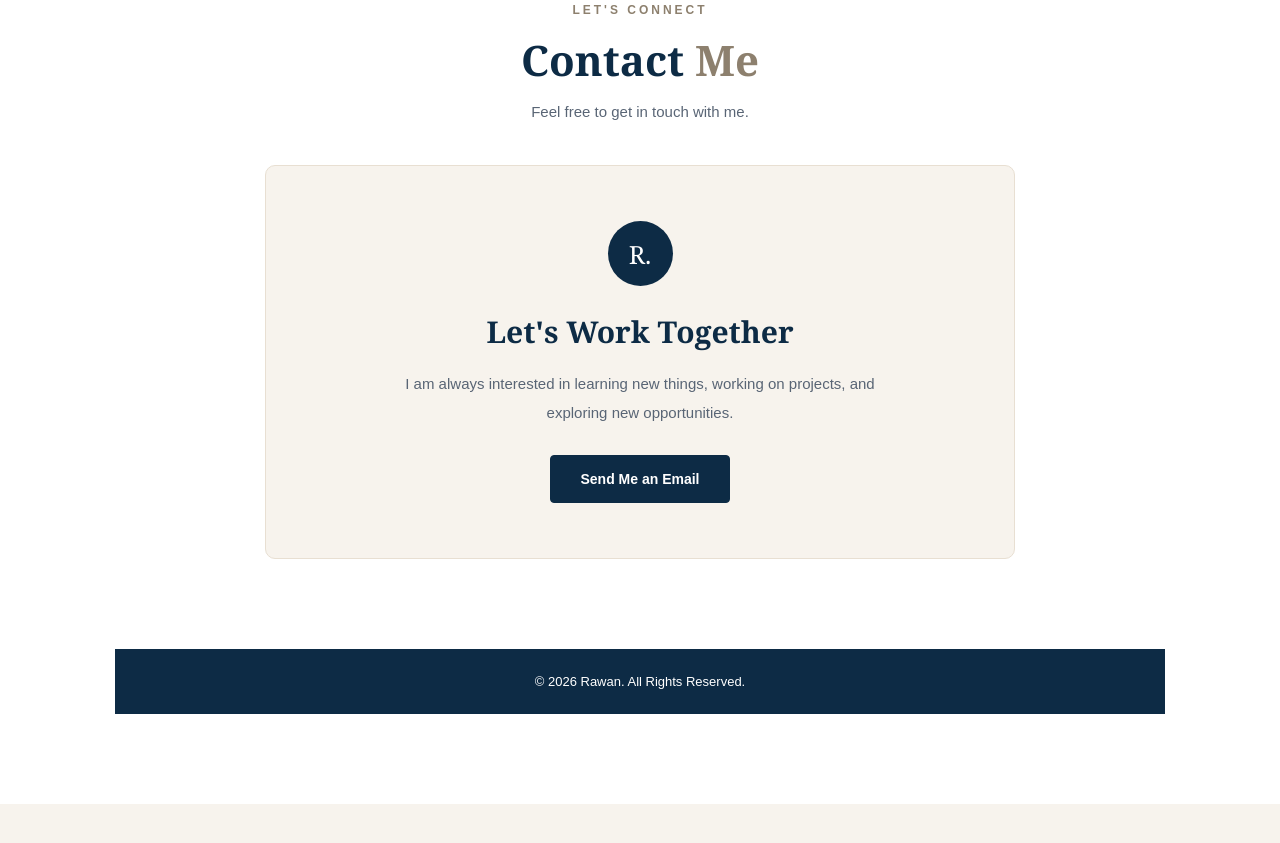
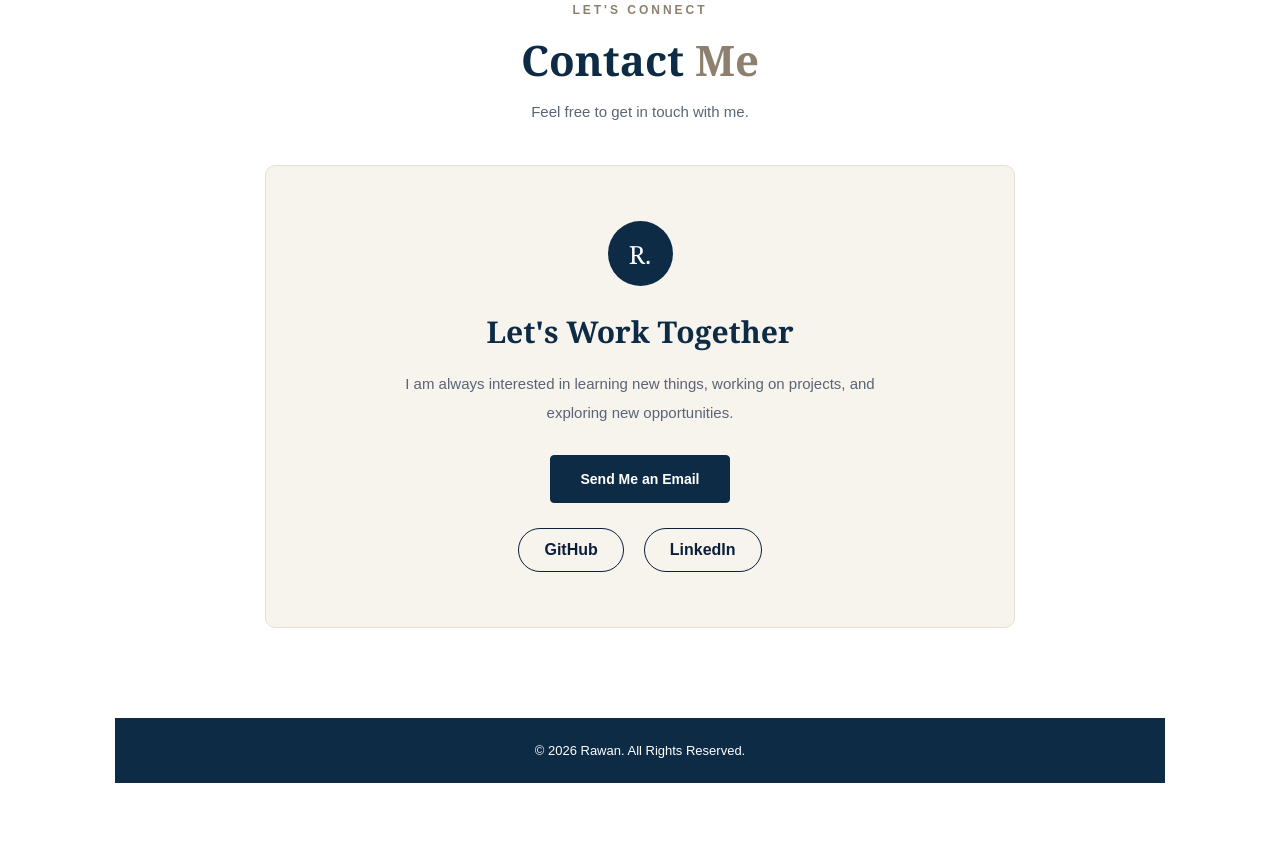
Before and after one commit to rawanfouad111/My-Portfolio, a plain HTML site: page index.html in a window 1280 px wide. Shown: the part 3532-4375 px from the top of the page. Before the commit the page ends 4336 px from the top, so only its background shows below. Drawn offline with Linux system fonts and the light colour scheme.

Commit message:
Add files via upload

```diff
--- a/index.html
+++ b/index.html
@@ -242,6 +242,14 @@
         <a href="mailto:rawanfouad445@icloud.com" class="btn">
             Send Me an Email
         </a>
+        <div class="contact-links">
+            <a href="https://github.com/rawanfouad111" target="_blank" rel="noopener noreferrer">
+                GitHub
+            </a>
+        <a href="https://www.linkedin.com/" target="_blank" rel="noopener noreferrer">
+            LinkedIn
+        </a>
+    </div>
 
     </div>
 
--- a/style.css
+++ b/style.css
@@ -906,3 +906,36 @@ header {
     background-color: transparent;
     color: var(--navy);
 }
+/* ===== Contact Links ===== */
+.contact-links {
+display: flex;
+justify-content: center;
+align-items: center;
+gap: 20px;
+margin-top: 25px;
+flex-wrap: wrap;
+}
+
+.contact-links a {
+display: inline-block;
+padding: 12px 25px;
+border: 1px solid #0b1f3a;
+border-radius: 30px;
+color: #0b1f3a;
+background-color: transparent;
+text-decoration: none;
+font-weight: 600;
+transition: 0.3s ease;
+}
+
+.contact-links a:hover {
+background-color: #0b1f3a;
+color: #ffffff;
+transform: translateY(-3px);
+}
+
+.contact-links a:hover {
+background-color: #ffffff;
+color: #0b1f3a;
+transform: translateY(-3px);
+}
```
